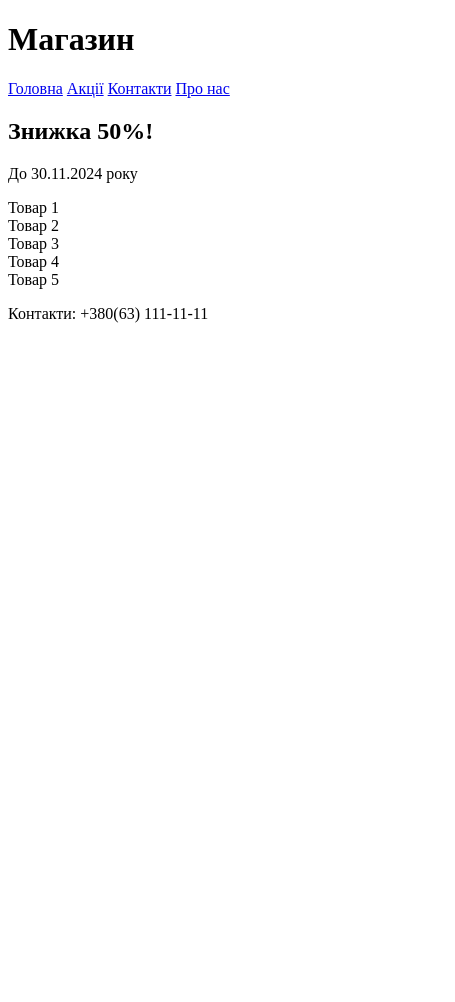
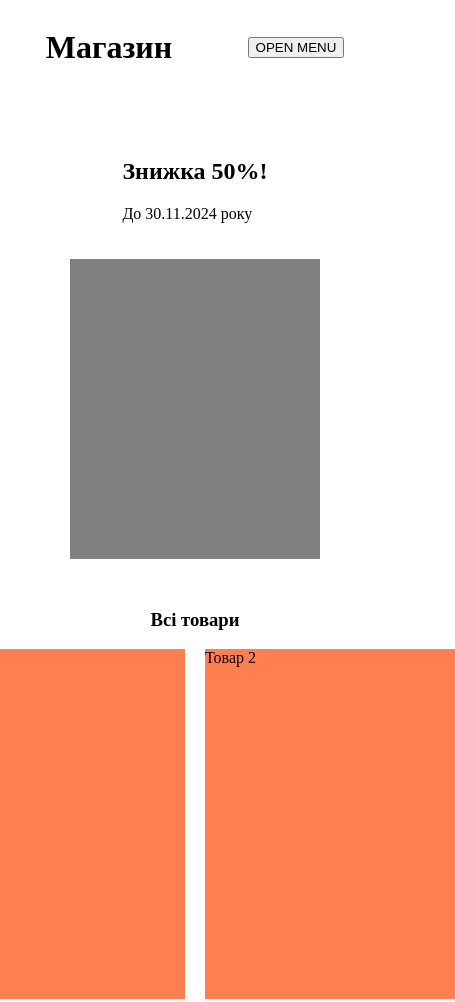
Before and after one commit to sswiatoslaw/advanced-git-lesson, a plain HTML site: page index.html in a window 390 px wide. Shown: the top 1002 px of the page, 455 px wide, since content can reach past the window. Before the commit the page ends 844 px from the top, so only its background shows below. Drawn offline with Linux system fonts and the light colour scheme.

Commit message:
add final project

```diff
--- a/index.html
+++ b/index.html
@@ -16,6 +16,8 @@
             <a href="#">Контакти</a>
             <a href="#">Про нас</a>
         </div>
+
+        <button class="menu-switch">OPEN MENU</div>
     </header>
 
     <section class="promo">
@@ -28,12 +30,15 @@
          </div>
     </section>
 
+    <h3 class="products-title">Всі товари</h3>
+
     <section class="products">
         <div class="product">Товар 1</div>
         <div class="product">Товар 2</div>
         <div class="product">Товар 3</div>
         <div class="product">Товар 4</div>
         <div class="product">Товар 5</div>
+
     </section>
 
     <footer>
--- a/style.css
+++ b/style.css
@@ -0,0 +1,77 @@
+header {
+    display: flex;
+    align-items: center;
+    justify-content: space-around;
+}
+
+.menu {
+    display: flex;
+    gap: 10px;
+}
+
+.menu a {
+
+}
+
+.promo {
+    margin: 50px 0;
+    display: flex;
+    justify-content: center;
+    align-items: center;
+    gap: 20px;
+}
+
+.promo-image {
+    width: 250px;
+    height: 300px;
+    background-color: grey;
+}
+
+.products {
+    display: grid;
+    grid-gap: 20px;
+    justify-content: center;
+    grid-template-columns: repeat(3, 250px);
+}
+
+.products-title {
+    text-align: center;
+}
+
+.product {
+    height: 350px;
+    background-color: coral;
+}
+
+footer {
+    margin-top: 10px;
+    display: flex;
+    justify-content: center;
+    background-color: black;
+    color: white;
+}
+
+.menu-switch {
+    display: none;
+}
+
+@media screen and (max-width: 426px) {
+    .products {
+        grid-template-columns: repeat(1, 250px);
+    }
+    .promo {
+        flex-direction: column;
+    }
+    .menu-switch {
+        display: block;
+    }
+    .menu {
+        display: none;
+    }
+}
+
+@media screen and (max-width: 767px) {
+    .products {
+        grid-template-columns: repeat(2, 250px);
+    }
+}
```
